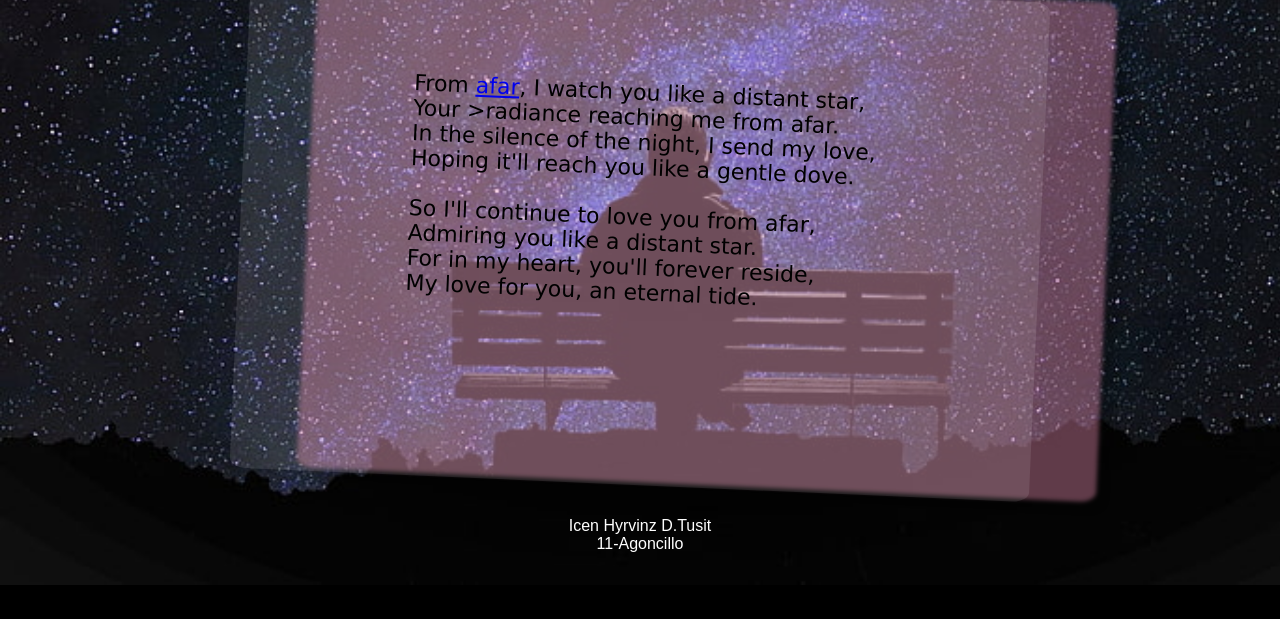
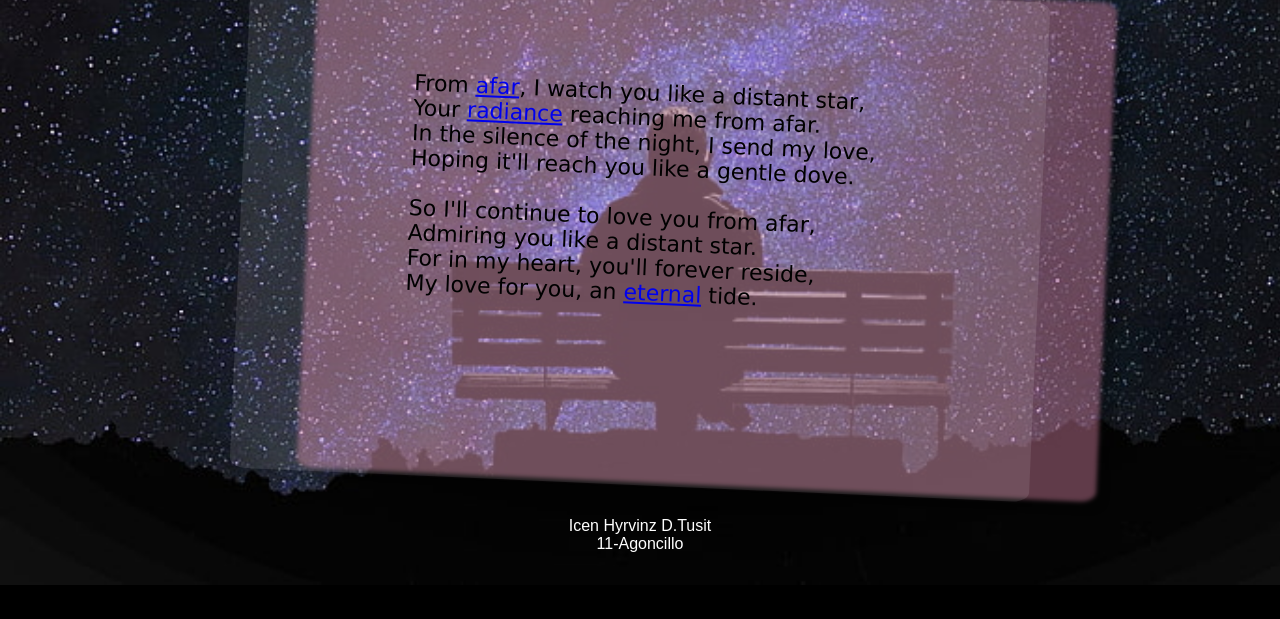
Before and after one commit to cennihry/renren, a plain HTML site: page index.html in a window 1280 px wide. Shown: the part 181-800 px from the top of the page. Drawn offline with Linux system fonts and the light colour scheme.

Commit message:
Update index.html

```diff
--- a/index.html
+++ b/index.html
@@ -15,14 +15,14 @@
         <p>
           <br />
           From <a href="https://www.merriam-webster.com/dictionary/afar">afar</a>, I watch you like a distant star,<br>
-Your <a>>radiance</a> reaching me from afar.<br>
+Your <a href="https://www.merriam-webster.com/dictionary/radiance">radiance</a> reaching me from afar.<br>
 In the silence of the night, I send my love,<br>
 Hoping it'll reach you like a gentle dove.<br> <br>
 
 So I'll continue to love you from afar,<br>
 Admiring you like a distant star.<br>
 For in my heart, you'll forever reside,<br>
-My love for you, an <a>eternal</a> tide.<br>
+My love for you, an <a href="https://www.merriam-webster.com/dictionary/eternal">eternal</a> tide.<br>
 
           <br />
 
```
